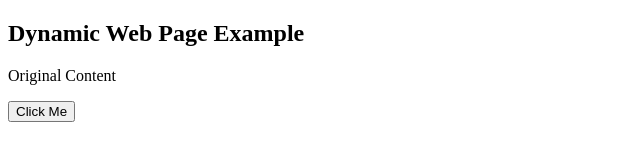
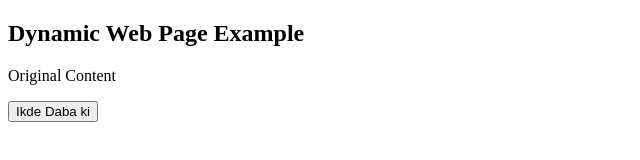
Before and after one commit to Tanish123-ux/semax, a plain HTML site: page index.html in a window 1280 px wide. Shown: the full height of the page, 0-640 px from the left. Drawn offline with Linux system fonts and the light colour scheme.

Commit message:
Update index.html

```diff
--- a/index.html
+++ b/index.html
@@ -18,7 +18,7 @@
 
 <p id="demo">Original Content</p>
 
-<button onclick="changeContent()">Click Me</button>
+<button onclick="changeContent()">Ikde Daba ki</button>
 
 </body>
 </html>
```
